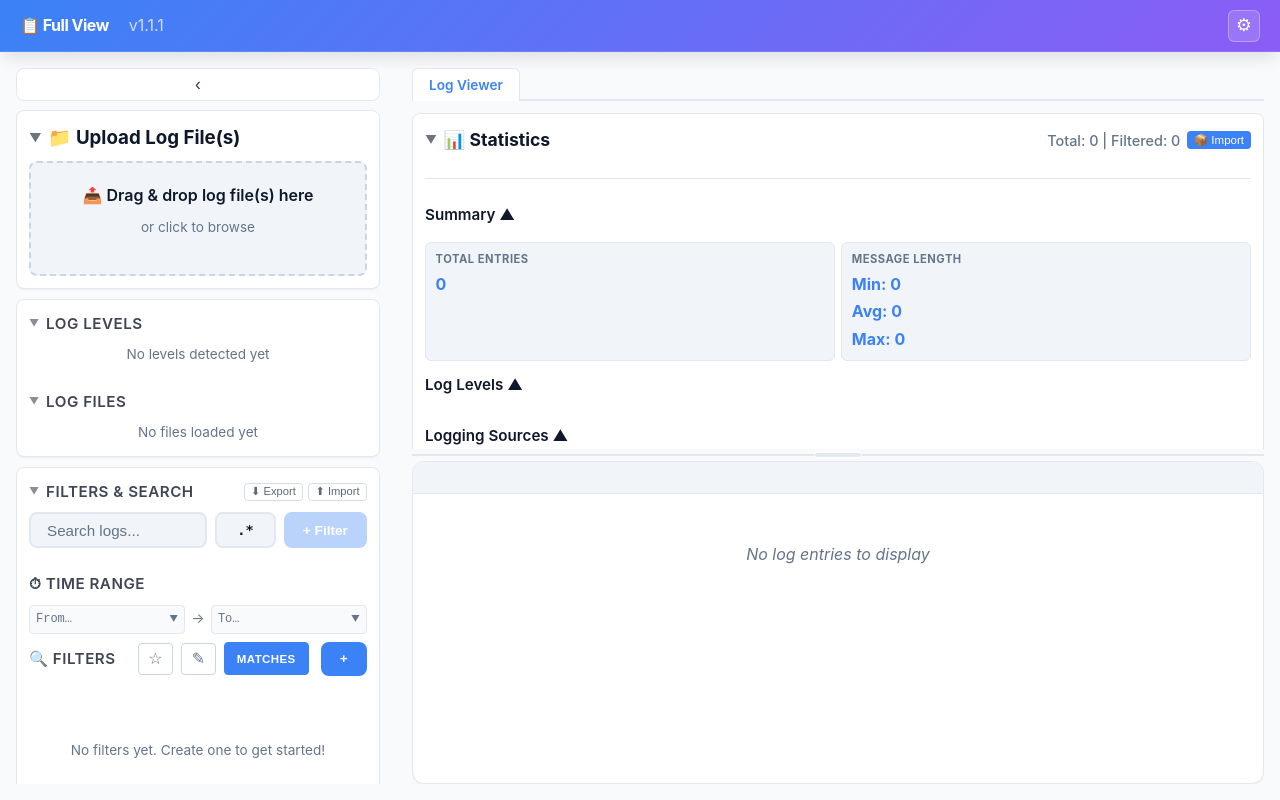
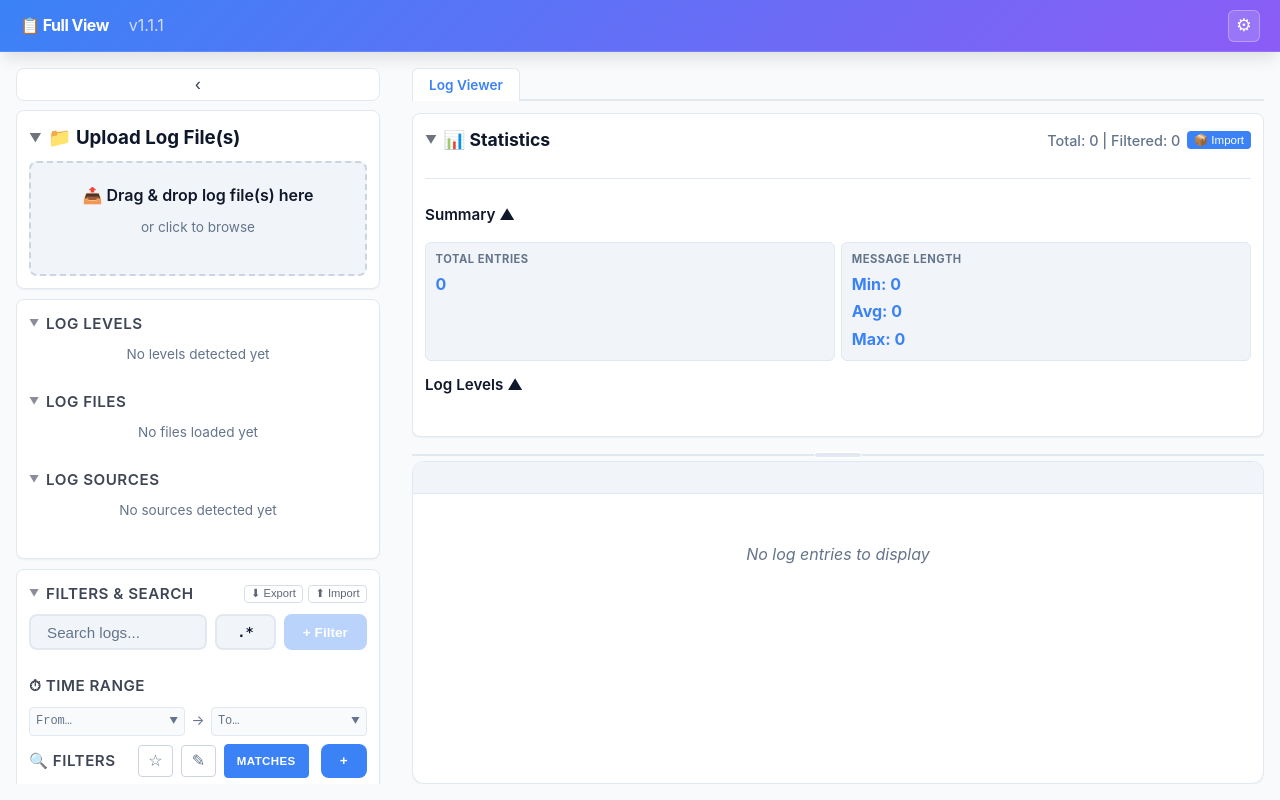
Before and after one commit to john-ciq/log-reader, a React (Vite) app: page / in a window 1280 px wide. Built offline with nearby package versions, Linux system fonts and the light colour scheme.

Commit message:
Reworked the log filter panel

```diff
--- a/src/App.tsx
+++ b/src/App.tsx
@@ -6,6 +6,7 @@ import { TimeRange, FilterPreset } from './lib/storage';
 import { storage } from './lib/local-storage';
 import { useFeatures } from './lib/FeaturesContext';
 import FileUploader, { RawFile } from './components/FileUploader';
+import SourceSelector from './components/SourceSelector';
 import FilterPanel from './components/FilterPanel';
 import SearchBar from './components/SearchBar';
 import LogTable from './components/LogTable';
@@ -859,6 +860,15 @@ function App() {
                     return acc;
                   }, {})}
                 />
+                <SourceSelector
+                  sources={availableSources}
+                  selected={displaySources}
+                  sourceCounts={entries.reduce<Record<string, number>>((acc, e) => {
+                    if (e.source) acc[e.source] = (acc[e.source] ?? 0) + 1;
+                    return acc;
+                  }, {})}
+                  onChange={handleSourceCheckbox}
+                />
               </div>
               <div className="sidebar-section">
                 <h3 className="collapsible-heading" onClick={() => setFiltersCollapsed(c => { storage.savePanelCollapsed('filters', !c); return !c; })}>
@@ -978,9 +988,6 @@ function App() {
                   onExportAll={handleExportAllJSON}
                   onExportBundle={handleExportBundle}
                   onImportBundle={handleImportBundle}
-                  availableSources={availableSources}
-                  displaySources={displaySources}
-                  onSourceChange={handleSourceCheckbox}
                 />
               </div>
               <div className="split-pane__divider" onMouseDown={handleSplitMouseDown}>
--- a/src/components/FileSelector.tsx
+++ b/src/components/FileSelector.tsx
@@ -15,13 +15,13 @@ export default function FileSelector({ files, selected, onChange, onRemove, onOp
   const [collapsed, setCollapsed] = useState(() => storage.loadPanelCollapsed('files'));
 
   return (
-    <div className="file-selector">
+    <div className={`file-selector${!collapsed ? ' selector--has-content' : ''}`}>
       <h3 className="collapsible-heading" onClick={() => setCollapsed(c => { storage.savePanelCollapsed('files', !c); return !c; })}>
         <span className="collapse-arrow">{collapsed ? '▶' : '▼'}</span>
         Log Files
         {files.length > 0 && (
           <span className="heading-actions">
-            <span className="heading-count">{files.filter(f => selected.has(f)).length}/{files.length} files</span>
+            <span className="heading-count">{files.filter(f => selected.has(f)).length}/{files.length}</span>
             <button className="config-action-btn" onClick={e => { e.stopPropagation(); files.forEach(f => onChange(f, true)); }}>All</button>
             <button className="config-action-btn" onClick={e => { e.stopPropagation(); files.forEach(f => onChange(f, false)); }}>None</button>
           </span>
--- a/src/components/SourceSelector.tsx
+++ b/src/components/SourceSelector.tsx
@@ -1,26 +1,108 @@
-import React from 'react';
+import { useState, useMemo } from 'react';
+import { storage } from '../lib/local-storage';
+import { useFeatures } from '../lib/FeaturesContext';
 
 interface SourceSelectorProps {
   sources: string[];
   selected: Set<string>;
+  sourceCounts: Record<string, number>;
   onChange: (source: string, checked: boolean) => void;
 }
 
-export default function SourceSelector({ sources, selected, onChange }: SourceSelectorProps) {
+export default function SourceSelector({ sources, selected, sourceCounts, onChange }: SourceSelectorProps) {
+  const [collapsed, setCollapsed] = useState(() => storage.loadPanelCollapsed('sources'));
+  const [sourceFilter, setSourceFilter] = useState(() => storage.loadSourcesState().filter);
+  const [sourceSort, setSourceSort] = useState<'name' | 'count'>(() => storage.loadSourcesState().sort);
+  const [sortDir, setSortDir] = useState<'asc' | 'desc'>(() => storage.loadSourcesState().dir);
+  const { features } = useFeatures();
+
+  const handleSortClick = (key: 'name' | 'count') => {
+    const newDir = sourceSort === key && sortDir === 'asc' ? 'desc' : 'asc';
+    setSourceSort(key);
+    setSortDir(newDir);
+    storage.saveSourcesState(sourceFilter, key, newDir);
+  };
+
+  const maxCount = useMemo(() => Math.max(1, ...sources.map(s => sourceCounts[s] ?? 0)), [sources, sourceCounts]);
+
+  const sorted = sources
+    .slice()
+    .filter(s => s.toLowerCase().includes(sourceFilter.toLowerCase()))
+    .sort((a, b) => {
+      const asc = sortDir === 'asc' ? 1 : -1;
+      return sourceSort === 'name'
+        ? asc * a.toLowerCase().localeCompare(b.toLowerCase())
+        : asc * ((sourceCounts[a] ?? 0) - (sourceCounts[b] ?? 0));
+    });
+
   return (
-    <div className="source-selector">
-      <h3>Sources</h3>
-      {sources.length === 0 && <p className="empty-message">No sources detected yet</p>}
-      {sources.map(source => (
-        <label key={source} className="level-checkbox">
+    <div className={`source-selector${!collapsed ? ' selector--has-content' : ''}`}>
+      <h3 className="collapsible-heading" onClick={() => setCollapsed(c => { storage.savePanelCollapsed('sources', !c); return !c; })}>
+        <span className="collapse-arrow">{collapsed ? '▶' : '▼'}</span>
+        Log Sources
+        {sources.length > 0 && (
+          <span className="heading-actions">
+            <span className="selector-count">{selected.size}/{sources.length}</span>
+            <button className="config-action-btn" onClick={e => { e.stopPropagation(); sources.forEach(s => onChange(s, true)); }}>All</button>
+            <button className="config-action-btn" onClick={e => { e.stopPropagation(); sources.forEach(s => onChange(s, false)); }}>None</button>
+          </span>
+        )}
+      </h3>
+      {!collapsed && (
+        <>
+          {sources.length === 0 && <p className="empty-message no-padding">No sources detected yet</p>}
+          {sources.length > 0 && (
+            <>
+              <div className="source-controls">
+                <input
+                  type="text"
+                  value={sourceFilter}
+                  onChange={e => { setSourceFilter(e.target.value); storage.saveSourcesState(e.target.value, sourceSort, sortDir); }}
+                  placeholder="Filter sources…"
+                  className="source-filter-input"
+                />
+                <div className="source-sort-btns">
+                  <button
+                    className={`source-sort-btn${sourceSort === 'name' ? ' active' : ''}`}
+                    onClick={() => handleSortClick('name')}
+                    title={`Sort by name${sourceSort === 'name' ? (sortDir === 'asc' ? ' (A→Z)' : ' (Z→A)') : ''}`}
+                  >{sourceSort === 'name' ? (sortDir === 'asc' ? 'A↓Z' : 'Z↓A') : 'A–Z'}</button>
+                  <button
+                    className={`source-sort-btn${sourceSort === 'count' ? ' active' : ''}`}
+                    onClick={() => handleSortClick('count')}
+                    title={`Sort by count${sourceSort === 'count' ? (sortDir === 'asc' ? ' (low→high)' : ' (high→low)') : ''}`}
+                  >{sourceSort === 'count' ? (sortDir === 'asc' ? '#↑' : '#↓') : '#'}</button>
+                </div>
+              </div>
+              <div className={`stats-breakdown${features.scrollLogSources ? ' stats-breakdown--scrollable' : ''}`}>
+                {sorted.map(source => {
+                  const count = sourceCounts[source] ?? 0;
+                  return (
+                    <label key={source} className="stats-row">
+                      <span className="stats-label truncate" title={source}>
                         <input
                           type="checkbox"
                           checked={selected.has(source)}
                           onChange={e => onChange(source, e.target.checked)}
+                          className="app-checkbox"
                         />
-          <span title={source}>{source}</span>
+                        {source.length > 35 ? source.slice(0, 35) + '…' : source}
+                      </span>
+                      <span className="stats-bar-container">
+                        <span
+                          className="stats-bar"
+                          style={{ width: `${(count / maxCount) * 100}%`, backgroundColor: '#4CAF50' }}
+                        />
+                      </span>
+                      <span className="stats-count">{count}</span>
                     </label>
-      ))}
+                  );
+                })}
+              </div>
+            </>
+          )}
+        </>
+      )}
     </div>
   );
 }
--- a/src/components/StatisticsPanel.tsx
+++ b/src/components/StatisticsPanel.tsx
@@ -11,9 +11,6 @@ interface StatisticsPanelProps {
   onExportAll: () => void;
   onExportBundle: () => void;
   onImportBundle: (file: File) => void;
-  availableSources: string[];
-  displaySources: Set<string>;
-  onSourceChange: (source: string, checked: boolean) => void;
 }
 
 export default function StatisticsPanel({
@@ -23,34 +20,16 @@ export default function StatisticsPanel({
   onExportAll,
   onExportBundle,
   onImportBundle,
-  availableSources,
-  displaySources,
-  onSourceChange,
 }: StatisticsPanelProps) {
   const bundleInputRef = useRef<HTMLInputElement>(null);
   const [collapsed, setCollapsed] = useState(() => storage.loadPanelCollapsed('statistics'));
   const [expanded, setExpanded] = useState({
     summary: !storage.loadPanelCollapsed('stats-summary'),
     levels: !storage.loadPanelCollapsed('stats-levels'),
-    sources: !storage.loadPanelCollapsed('stats-sources'),
   });
-  const [sourceFilter, setSourceFilter] = useState(() => storage.loadSourcesState().filter);
-  const [sourceSort, setSourceSort] = useState<'name' | 'count'>(() => storage.loadSourcesState().sort);
-  const [sortDir, setSortDir] = useState<'asc' | 'desc'>(() => storage.loadSourcesState().dir);
-
-  const handleSortClick = (key: 'name' | 'count') => {
-    const newDir = sourceSort === key && sortDir === 'asc' ? 'desc' : 'asc';
-    setSourceSort(key);
-    setSortDir(newDir);
-    storage.saveSourcesState(sourceFilter, key, newDir);
-  };
 
   const { features } = useFeatures();
   const stats = useMemo(() => calculateStatistics(entries), [entries]);
-  const maxSourceCount = useMemo(() => {
-    const counts = Object.values(stats.sourceCounts);
-    return counts.length > 0 ? Math.max(...counts) : 1;
-  }, [stats.sourceCounts]);
 
   const getLevelColor = (level: string): string => {
     const colors: Record<string, string> = {
@@ -197,76 +176,6 @@ export default function StatisticsPanel({
         )}
       </div>
 
-      <div className="stats-section">
-        <div
-          className="stats-section-header"
-          onClick={() => { const v = !expanded.sources; storage.savePanelCollapsed('stats-sources', !v); setExpanded({ ...expanded, sources: v }); }}
-        >
-          <h4>Logging Sources {!expanded.sources && '▼'} {expanded.sources && '▲'}</h4>
-        </div>
-        {expanded.sources && (
-          <>
-          <div className="source-controls">
-            <input
-              type="text"
-              value={sourceFilter}
-              onChange={e => { setSourceFilter(e.target.value); storage.saveSourcesState(e.target.value, sourceSort, sortDir); }}
-              placeholder="Filter sources…"
-              className="source-filter-input"
-            />
-            <div className="source-sort-btns">
-              <button
-                className={`source-sort-btn${sourceSort === 'name' ? ' active' : ''}`}
-                onClick={() => handleSortClick('name')}
-                title={`Sort by name${sourceSort === 'name' ? (sortDir === 'asc' ? ' (A→Z)' : ' (Z→A)') : ''}`}
-              >{sourceSort === 'name' ? (sortDir === 'asc' ? 'A↓Z' : 'Z↓A') : 'A–Z'}</button>
-              <button
-                className={`source-sort-btn${sourceSort === 'count' ? ' active' : ''}`}
-                onClick={() => handleSortClick('count')}
-                title={`Sort by count${sourceSort === 'count' ? (sortDir === 'asc' ? ' (low→high)' : ' (high→low)') : ''}`}
-              >{sourceSort === 'count' ? (sortDir === 'asc' ? '#↑' : '#↓') : '#'}</button>
-            </div>
-          </div>
-          <div className={`stats-breakdown${features.scrollLogSources ? ' stats-breakdown--scrollable' : ''}`}>
-            {availableSources
-              .slice()
-              .filter(s => s.toLowerCase().includes(sourceFilter.toLowerCase()))
-              .sort((a, b) => {
-                const asc = sortDir === 'asc' ? 1 : -1;
-                return sourceSort === 'name'
-                  ? asc * a.toLowerCase().localeCompare(b.toLowerCase())
-                  : asc * ((stats.sourceCounts[a] ?? 0) - (stats.sourceCounts[b] ?? 0));
-              })
-              .map(source => {
-                const count = stats.sourceCounts[source] ?? 0;
-                return (
-                  <label key={source} className="stats-row">
-                    <span className="stats-label truncate" title={source}>
-                      <input
-                        type="checkbox"
-                        checked={displaySources.has(source)}
-                        onChange={e => onSourceChange(source, e.target.checked)}
-                        className="app-checkbox"
-                      />
-                      {source.length > 35 ? source.slice(0, 35) + '…' : source}
-                    </span>
-                    <span className="stats-bar-container">
-                      <span
-                        className="stats-bar"
-                        style={{
-                          width: `${(count / maxSourceCount) * 100}%`,
-                          backgroundColor: '#4CAF50',
-                        }}
-                      />
-                    </span>
-                    <span className="stats-count">{count}</span>
-                  </label>
-                );
-              })}
-          </div>
-          </>
-        )}
-      </div>
       </>}
     </div>
   );
--- a/src/index.css
+++ b/src/index.css
@@ -110,10 +110,11 @@ html, body {
 }
 
 /* Level selector */
-.level-selector,
+/* .level-selector,
+.file-selector,
 .source-selector {
   margin-bottom: 1.5rem;
-}
+} */
 
 .level-selector h3,
 .source-selector h3 {
@@ -627,6 +628,10 @@ html, body {
   gap: 0.4rem;
 }
 
+.selector--has-content {
+  margin-bottom: 1.5rem;
+}
+
 .heading-actions {
   margin-left: auto;
   display: flex;
@@ -679,6 +684,13 @@ html, body {
 .collapse-arrow {
   font-size: 0.65em;
   opacity: 0.6;
+}
+
+.selector-count {
+  margin-left: auto;
+  font-size: 0.7rem;
+  font-weight: 400;
+  color: var(--text-muted);
 }
 
 .uploader-browse-btn {
--- a/src/lib/features.ts
+++ b/src/lib/features.ts
@@ -66,7 +66,7 @@ export const featureDefinitions: Record<FeatureKey, FeatureDefinition> = {
     name: 'Scroll in Log Sources',
     defaultValue: true,
     description: 'Scroll in Log Sources — limit the sources list height and add a scrollbar',
-    visible: false,
+    visible: true,
     category: 'Misc UI',
   },
   showOnlyMatches: {
```
Also changed, not shown: src/components/LevelSelector.tsx (+8 -1 lines). Lines whose indentation alone changed are shown as unchanged.
